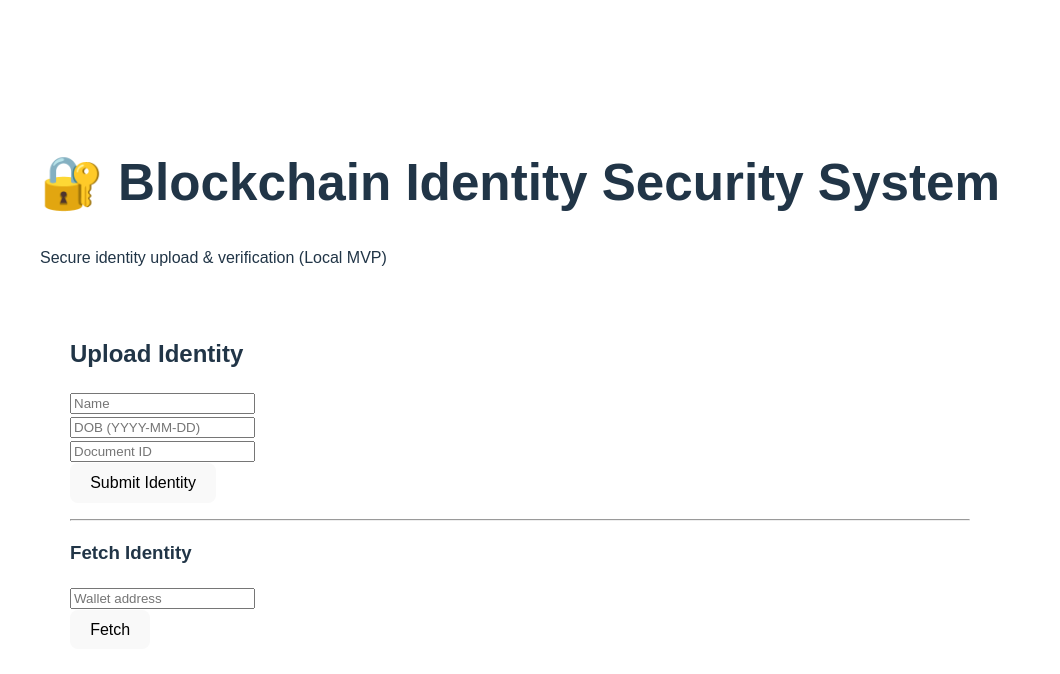
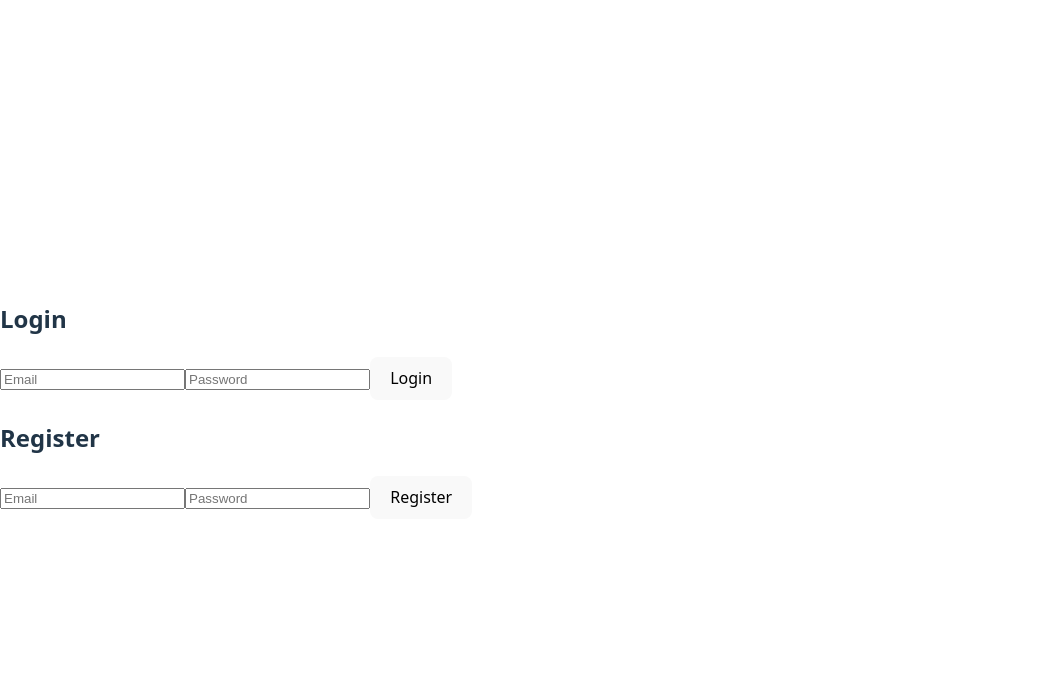
Before and after one commit to RishabhAgni2/blockchain-identity-security-system, a React app in the folder Frontend/: page / in a window 1280 px wide. Shown: the top 674 px of the page, without its empty margins (0-1060 px from the left). Built offline with nearby package versions, Linux system fonts and the light colour scheme; the HTML template or start-up script is replaced by a standard one.

Commit message:
refactor: update frontend routing and app structure

```diff
--- a/Frontend/src/App.jsx
+++ b/Frontend/src/App.jsx
@@ -1,14 +1,26 @@
-import React from "react";
-import UploadIdentity from "./pages/UploadIdentity";
+import { useState } from "react";
+import Login from "./pages/Login";
+import Register from "./pages/Register";
+import Dashboard from "./pages/Dashboard";
+import Verify from "./pages/Verify";
 
 function App() {
+  const [auth, setAuth] = useState(!!localStorage.getItem("token"));
+
+  if (!auth) {
+    return (
+      <>
+        <Login setAuth={setAuth} />
+        <Register />
+      </>
+    );
+  }
+
   return (
-    <div style={{ padding: "40px", fontFamily: "Arial" }}>
-      <h1>🔐 Blockchain Identity Security System</h1>
-      <p>Secure identity upload & verification (Local MVP)</p>
-
-      <UploadIdentity />
-    </div>
+    <>
+      <Dashboard />
+      <Verify />
+    </>
   );
 }
 
```
